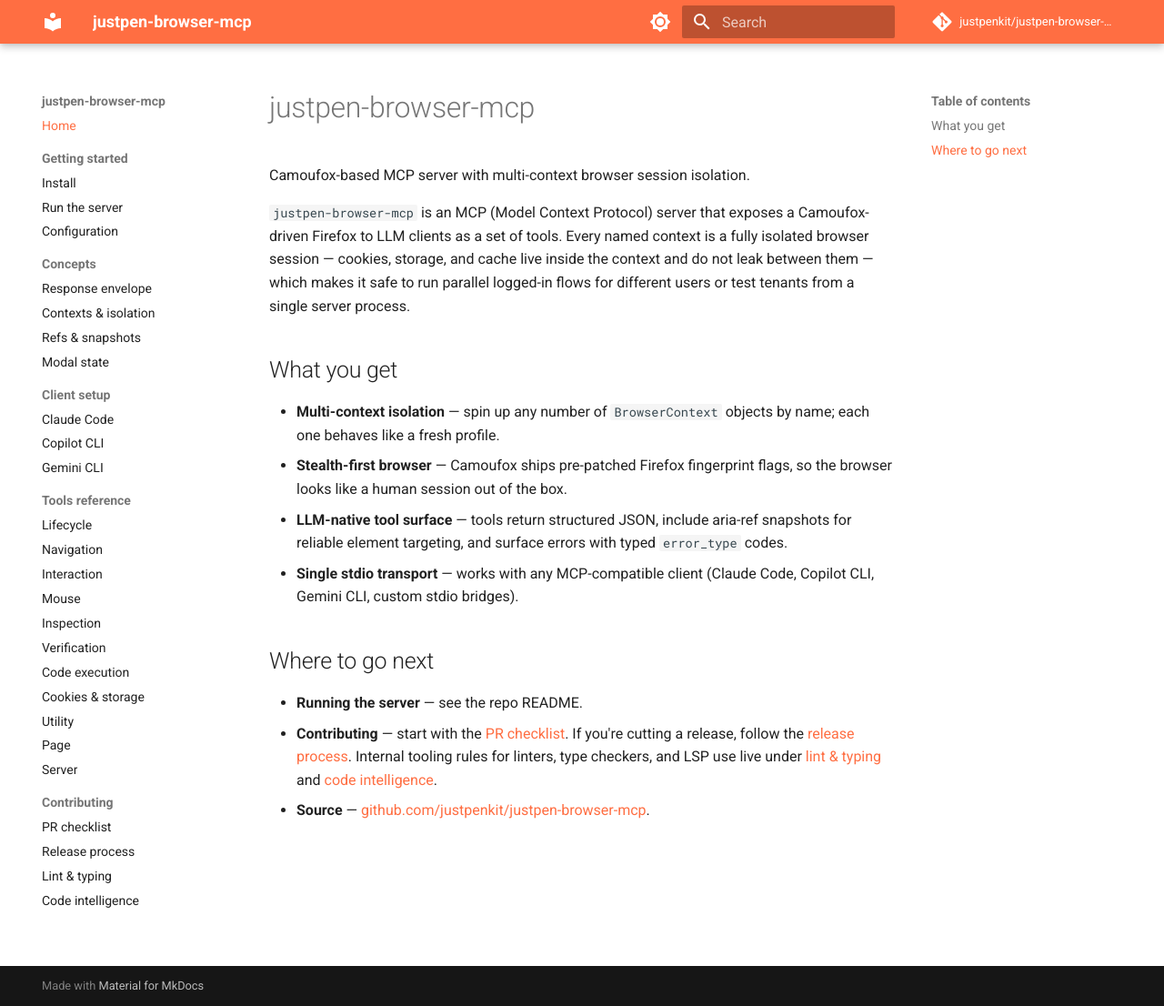
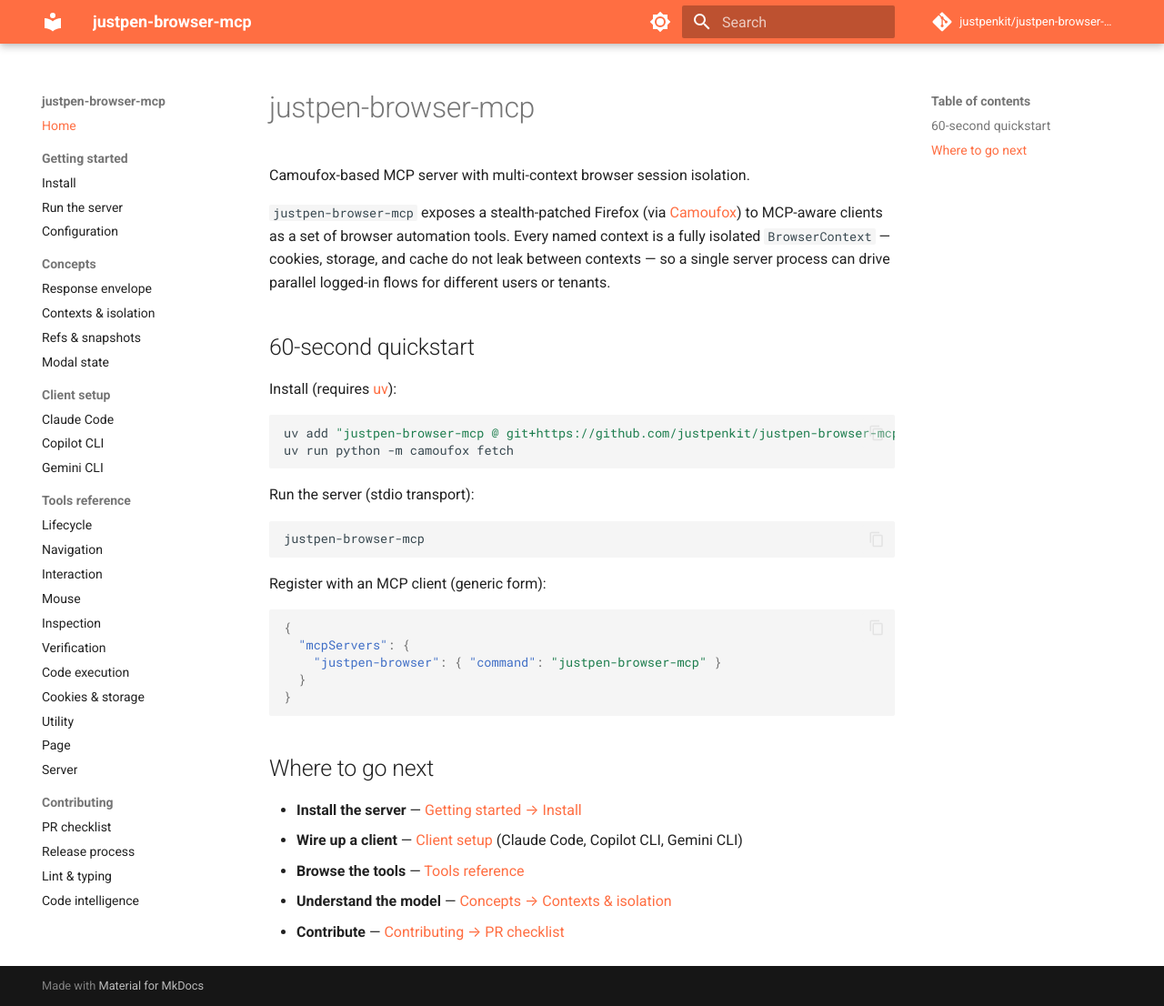
Before and after one commit to justpenkit/justpen-browser-mcp, an MkDocs documentation site: the page built from docs/index.md, in a window 1280 px wide and 1106 px high. Shown: the whole window at 91% size. Built offline with MkDocs 1.6.1 and Material for MkDocs 9.7.7, drawn with Linux system fonts in a browser that asks for light colours; comment, search, counter and statistics services are not loaded.

Commit message:
docs(home): expand index with pitch and site map

````diff
--- a/docs/index.md
+++ b/docs/index.md
@@ -2,32 +2,42 @@
 
 Camoufox-based MCP server with multi-context browser session isolation.
 
-`justpen-browser-mcp` is an MCP (Model Context Protocol) server that exposes a
-Camoufox-driven Firefox to LLM clients as a set of tools. Every named context
-is a fully isolated browser session — cookies, storage, and cache live inside
-the context and do not leak between them — which makes it safe to run parallel
-logged-in flows for different users or test tenants from a single server
-process.
+`justpen-browser-mcp` exposes a stealth-patched Firefox (via
+[Camoufox](https://github.com/daijro/camoufox)) to MCP-aware clients as a set
+of browser automation tools. Every named context is a fully isolated
+`BrowserContext` — cookies, storage, and cache do not leak between contexts —
+so a single server process can drive parallel logged-in flows for different
+users or tenants.
 
-## What you get
+## 60-second quickstart
 
-- **Multi-context isolation** — spin up any number of `BrowserContext` objects
-  by name; each one behaves like a fresh profile.
-- **Stealth-first browser** — Camoufox ships pre-patched Firefox fingerprint
-  flags, so the browser looks like a human session out of the box.
-- **LLM-native tool surface** — tools return structured JSON, include aria-ref
-  snapshots for reliable element targeting, and surface errors with typed
-  `error_type` codes.
-- **Single stdio transport** — works with any MCP-compatible client
-  (Claude Code, Copilot CLI, Gemini CLI, custom stdio bridges).
+Install (requires [uv](https://docs.astral.sh/uv/)):
+
+```bash
+uv add "justpen-browser-mcp @ git+https://github.com/justpenkit/justpen-browser-mcp@v0.1.0"
+uv run python -m camoufox fetch
+```
+
+Run the server (stdio transport):
+
+```bash
+justpen-browser-mcp
+```
+
+Register with an MCP client (generic form):
+
+```json
+{
+  "mcpServers": {
+    "justpen-browser": { "command": "justpen-browser-mcp" }
+  }
+}
+```
 
 ## Where to go next
 
-- **Running the server** — see the repo README.
-- **Contributing** — start with the
-  [PR checklist](contributing/pr-checklist.md). If you're cutting a release,
-  follow the [release process](contributing/release-process.md). Internal
-  tooling rules for linters, type checkers, and LSP use live under
-  [lint & typing](contributing/lint-typing.md) and
-  [code intelligence](contributing/code-intelligence.md).
-- **Source** — [github.com/justpenkit/justpen-browser-mcp](https://github.com/justpenkit/justpen-browser-mcp).
+- **Install the server** — [Getting started → Install](getting-started/install.md)
+- **Wire up a client** — [Client setup](client-setup/claude-code.md) (Claude Code, Copilot CLI, Gemini CLI)
+- **Browse the tools** — [Tools reference](tools-reference/lifecycle.md)
+- **Understand the model** — [Concepts → Contexts & isolation](concepts/contexts-isolation.md)
+- **Contribute** — [Contributing → PR checklist](contributing/pr-checklist.md)
````
